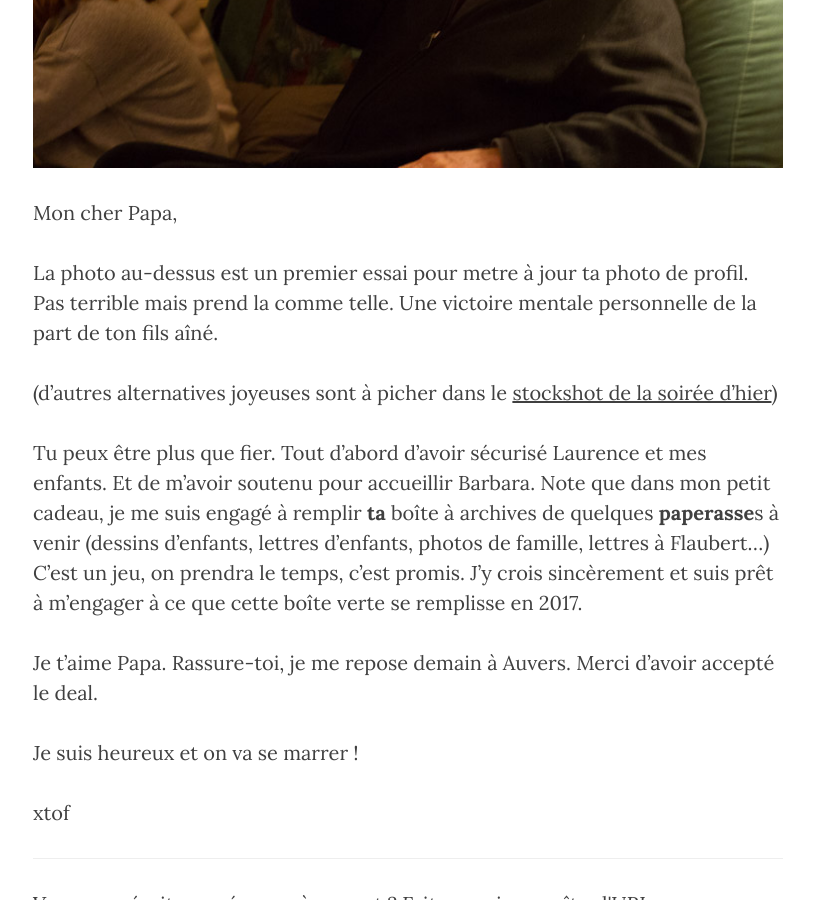
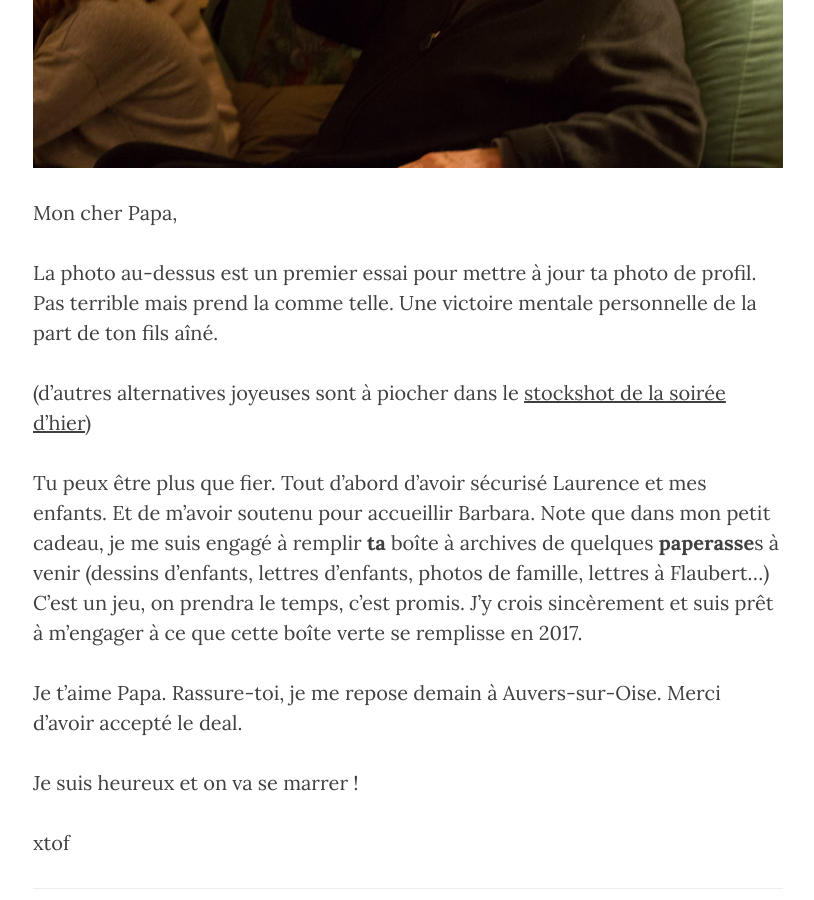
Before and after one commit to ChristopheDucamp/xtof-clean-blog, a Jekyll site: the page built from _posts/2017-01-08-mon-papa.markdown, in a window 1280 px wide and 900 px high, scrolled down 885 px. Shown: the whole window, without its empty margins (232-1046 px from the left). Built offline with Jekyll 4.4.1, drawn with Linux system fonts in a browser that asks for light colours; nearby versions of some CDN libraries; comment, search, counter and statistics services are not loaded.

Commit message:
Updated Mon Papa

```diff
--- a/_posts/2017-01-08-mon-papa.markdown
+++ b/_posts/2017-01-08-mon-papa.markdown
@@ -14,13 +14,13 @@ Ce sera **ma photo du jour** pour le défi de #100daysofphotos.
 
 Mon cher Papa,
 
-La photo au-dessus est un premier essai pour metre à jour ta photo de profil. Pas terrible mais prend la comme telle. Une victoire mentale personnelle de la part de ton fils aîné.
+La photo au-dessus est un premier essai pour mettre à jour ta photo de profil. Pas terrible mais prend la comme telle. Une victoire mentale personnelle de la part de ton fils aîné.
 
-(d'autres alternatives joyeuses sont à picher dans le [stockshot de la soirée d'hier](http://ducamp.me/2017-008))
+(d'autres alternatives joyeuses sont à piocher dans le [stockshot de la soirée d'hier](http://ducamp.me/2017-008))
 
 Tu peux être plus que fier. Tout d'abord d'avoir sécurisé Laurence et mes enfants. Et de m'avoir soutenu pour accueillir Barbara. Note que dans mon petit cadeau, je me suis engagé à remplir **ta** boîte à archives de quelques **paperasse**s à venir (dessins d'enfants, lettres d'enfants, photos de famille, lettres à Flaubert...) C'est un jeu, on prendra le temps, c'est promis. J'y crois sincèrement et suis prêt à m'engager à ce que cette boîte verte se remplisse en 2017.
 
-Je t'aime Papa. Rassure-toi, je me repose demain à Auvers. Merci d'avoir accepté le deal.
+Je t'aime Papa. Rassure-toi, je me repose demain à Auvers-sur-Oise. Merci d'avoir accepté le deal.
 
 Je suis heureux et on va se marrer !
 
```
